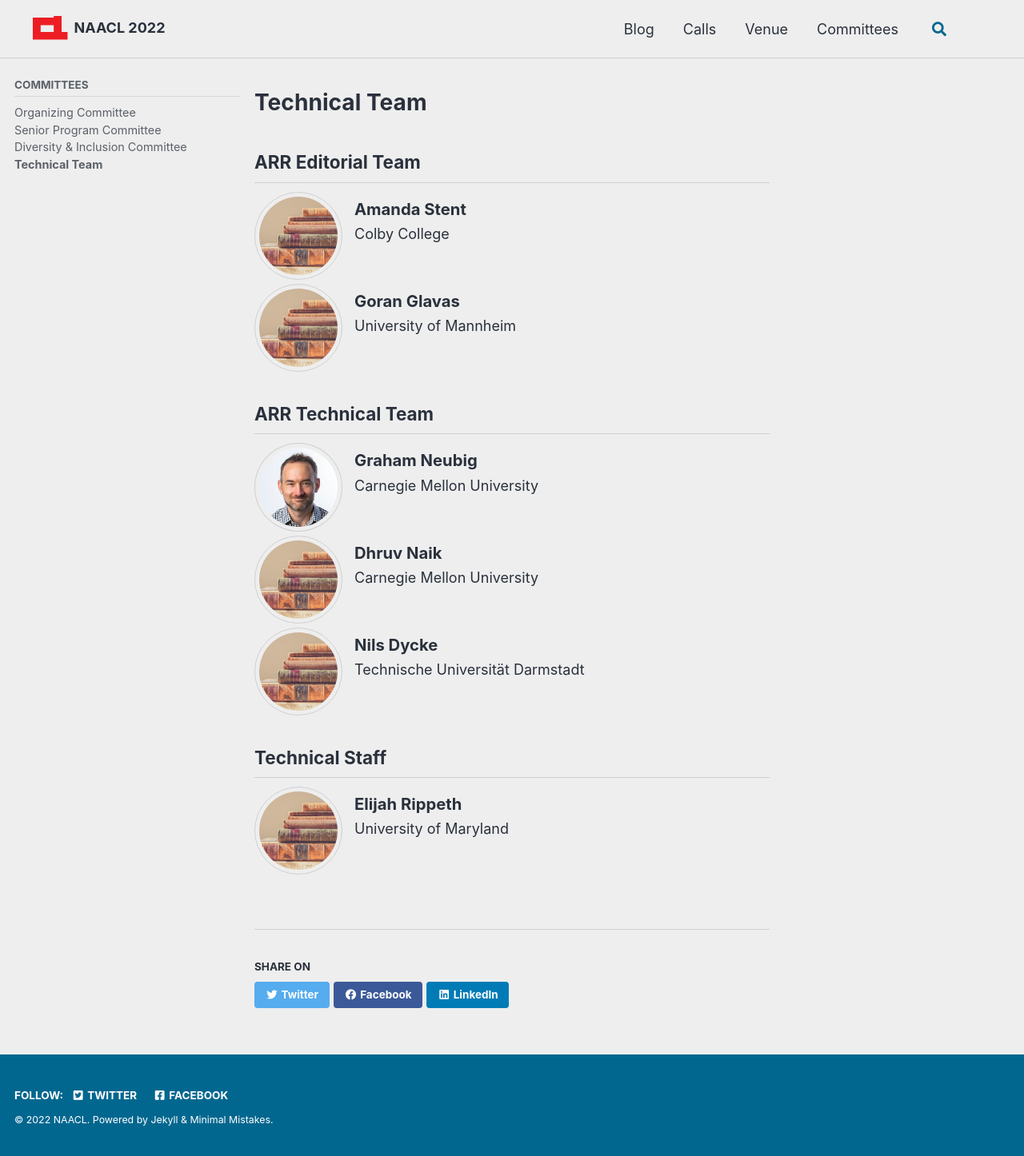
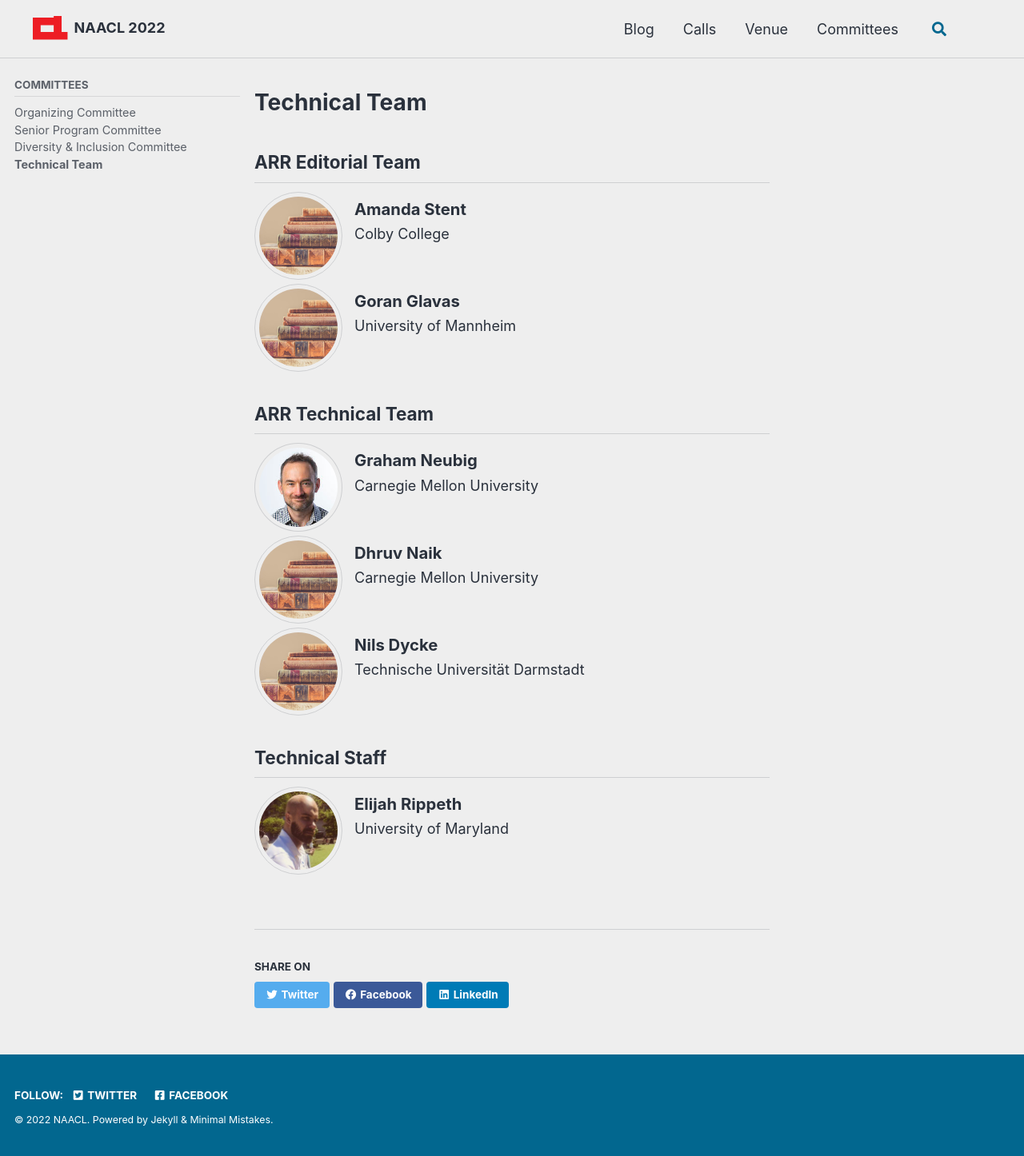
Before and after one commit to naacl-org/naacl-2022-website, a Jekyll site: the page built from _pages/committees/technical-team.md, in a window 1280 px wide. Shown: the whole page at 80% size. Built offline with Jekyll 4.4.1, drawn with Linux system fonts in a browser that asks for light colours; cached includes are drawn as plain includes; comment, search, counter and statistics services are not loaded.

Commit message:
Add Elijah's photo

```diff
--- a/_pages/committees/technical-team.md
+++ b/_pages/committees/technical-team.md
@@ -47,7 +47,7 @@ sidebar:
 
 {% include committee-member.html
    name="Elijah Rippeth"
-   picture="/assets/images/committee/books.jpg"
+   picture="/assets/images/committee/elijah_rippeth.jpg"
    site="https://erip.github.io/"
    institution="University of Maryland"
 %}
```
Also changed, not shown: assets/images/committee/elijah_rippeth.jpg (added).
